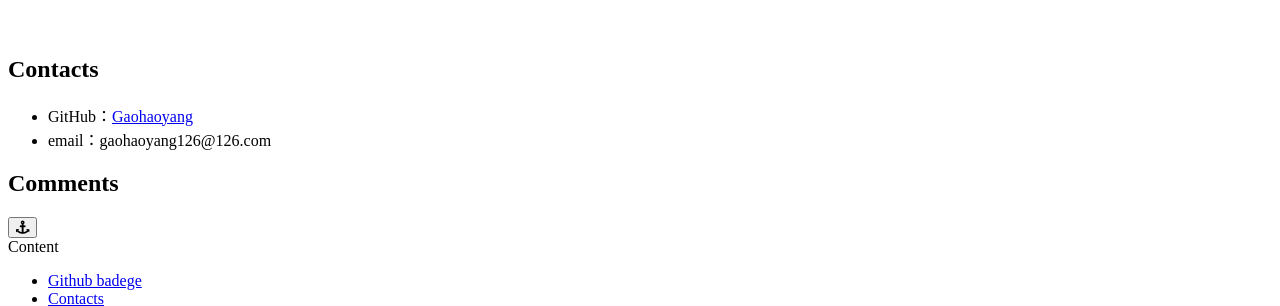
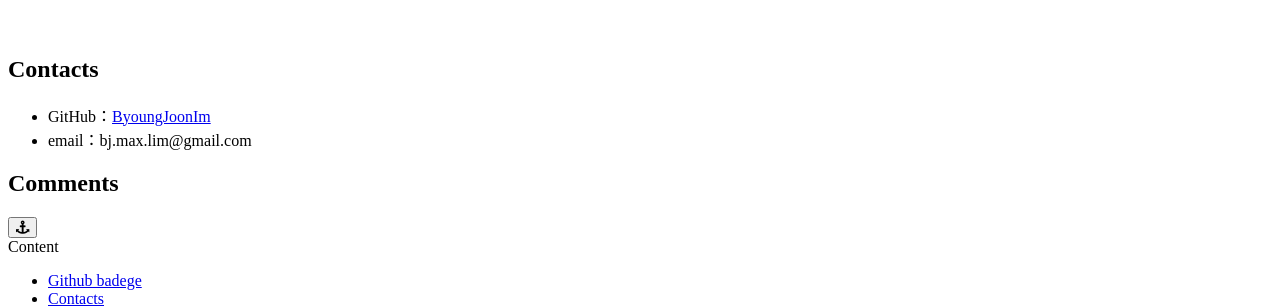
Before and after one commit to ByoungJoonIm/ByoungJoonIm.github.io, a Jekyll site: the page built from page/4about.md, in a window 1280 px wide. Shown: the part 451-757 px from the top of the page. Built offline with Jekyll 4.4.1, drawn with Linux system fonts in a browser that asks for light colours; comment, search, counter and statistics services are not loaded; a style sheet for code colours, icons or effects is not loaded; grey boxes are pictures that could not be loaded.

Commit message:
Update 4about.md

```diff
--- a/page/4about.md
+++ b/page/4about.md
@@ -15,8 +15,8 @@ type: page
 
 ## Contacts
 
-* GitHub：[Gaohaoyang](https://github.com/Gaohaoyang)
-* email：gaohaoyang126@126.com
+* GitHub：[ByoungJoonIm](https://github.com/ByoungJoonIm)
+* email：bj.max.lim@gmail.com
 
 ## Comments
 
```
